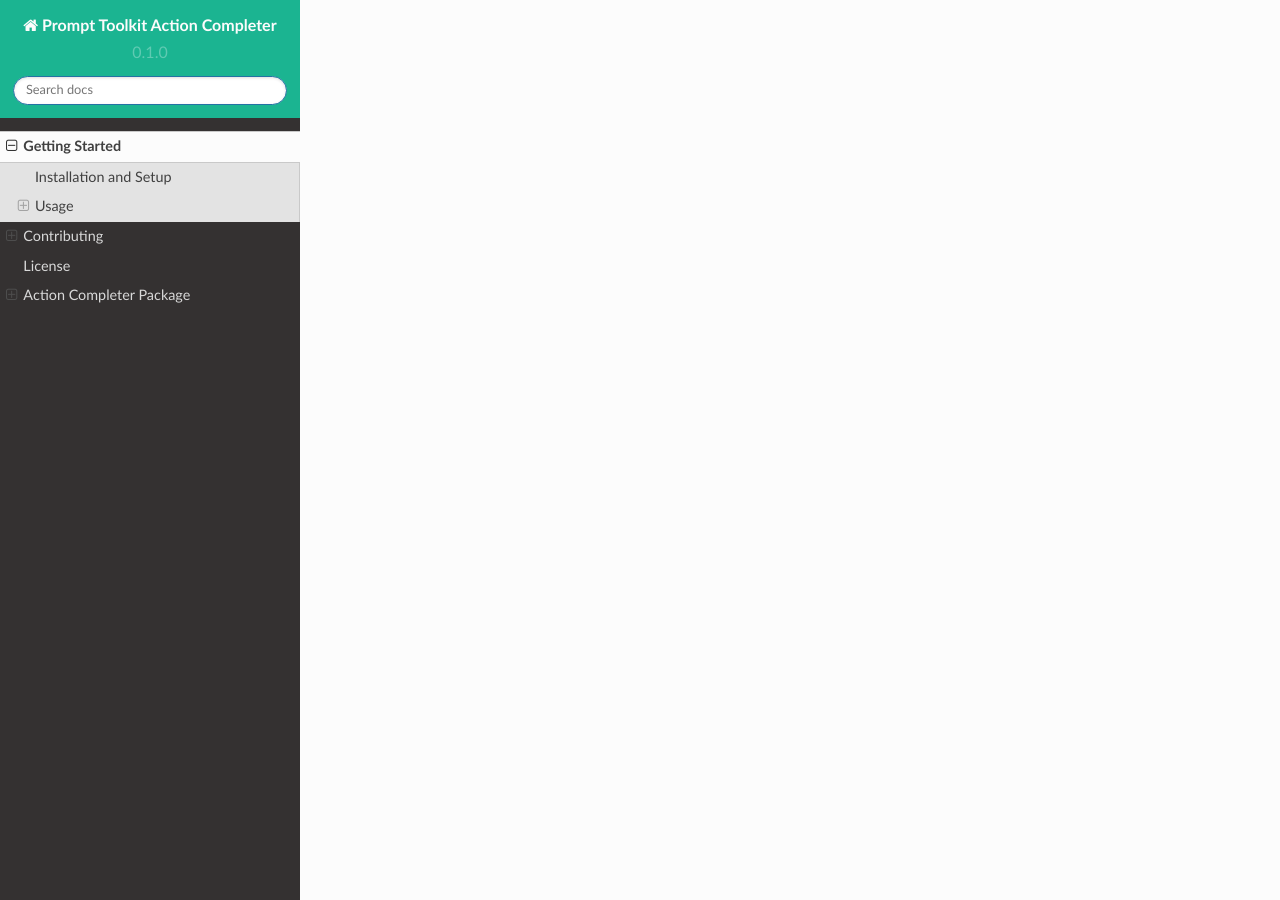
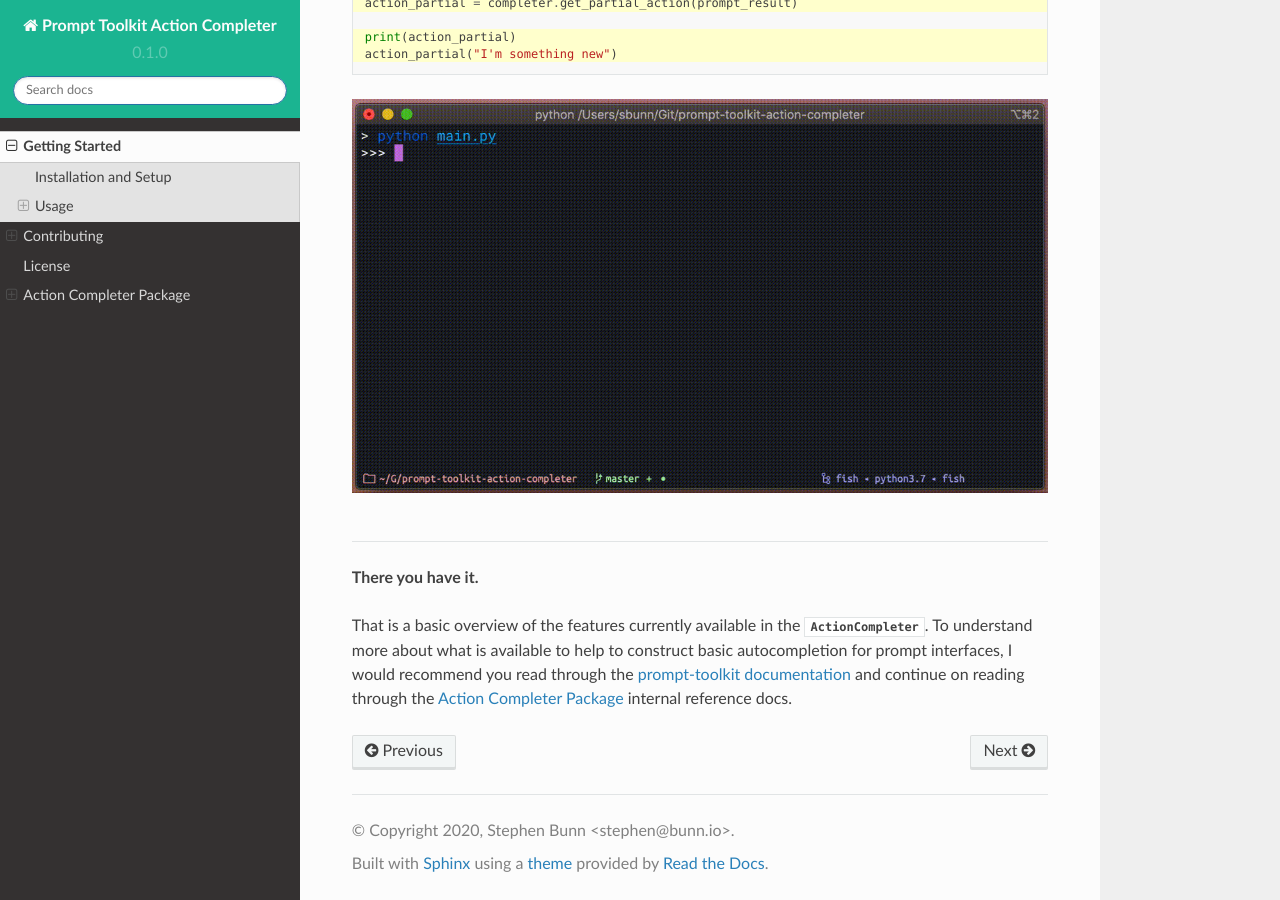
Before and after one commit to stephen-bunn/prompt-toolkit-action-completer, a Sphinx documentation site: the page built from docs/source/getting-started.rst, in a window 1280 px wide and 900 px high, scrolled down 19184 px. Built offline with Sphinx 7.4.7 and the Read the Docs theme 2.0.0, drawn with Linux system fonts in a browser that asks for light colours.

Commit message:
Adding recordings for existing examples
Signed-off-by: Stephen Bunn <stephen@bunn.io>

```diff
--- a/docs/source/getting-started.rst
+++ b/docs/source/getting-started.rst
@@ -308,6 +310,8 @@ that the user gives at least the number of defined parameters.
 
 .. literalinclude:: _static/assets/examples/006-capture-all-action.py
    :emphasize-lines: 8,10,12
+
+.. image:: _static/assets/recordings/006-capture-all-action.gif
 
 
 Nested Groups
@@ -324,6 +328,9 @@ newly created :class:`~.types.ActionGroup` instance.
 
 .. literalinclude:: _static/assets/examples/005-nested-action-group.py
    :emphasize-lines: 11,14,19
+
+.. image:: _static/assets/recordings/005-nested-action-group.gif
+
 
 .. important::
    Note that the :func:`~.types.param` decorator is only available from the
@@ -369,6 +376,8 @@ instance and will result in the completion results being styled all the same way
 .. literalinclude:: _static/assets/examples/007-color-completions.py
    :emphasize-lines: 11-12
 
+.. image:: _static/assets/recordings/007-color-completions.gif
+
 
 Both ``style`` and ``selected_style`` can be lazily evaluated if necessary.
 Simply pass a callable with a signature similar to the following:
@@ -386,6 +395,8 @@ leave everyone else with a red background:
 
 .. literalinclude:: _static/assets/examples/008-dynamic-color-completions.py
    :emphasize-lines: 8-14,20
+
+.. image:: _static/assets/recordings/008-dynamic-color-completions.gif
 
 
 .. warning::
@@ -484,3 +504,16 @@ the prompt to get an callable for the desired action with the casted parameters
 
 .. literalinclude:: _static/assets/examples/013-custom-action-execution.py
    :emphasize-lines: 10,12,16,18-19
+
+.. image:: _static/assets/recordings/013-custom-action-execution.gif
+
+----
+
+| **There you have it.**
+
+That is a basic overview of the features currently available in the
+:class:`~.completer.ActionCompleter`.
+To understand more about what is available to help to construct basic autocompletion for
+prompt interfaces, I would recommend you read through the
+`prompt-toolkit documentation <https://python-prompt-toolkit.readthedocs.io/>`_ and
+continue on reading through the :ref:`action_completer` internal reference docs.
```
Also changed, not shown: other parts of docs/source/getting-started.rst (+11 -0 lines), docs/source/_static/assets/recordings/005-advanced-touch-validation.gif (added), docs/source/_static/assets/recordings/005-nested-action-group.gif (added), docs/source/_static/assets/recordings/006-capture-all-action.gif (added), docs/source/_static/assets/recordings/007-color-completions.gif (added), docs/source/_static/assets/recordings/008-dynamic-color-completions.gif (added), docs/source/_static/assets/recordings/009-display-completions.gif (added), docs/source/_static/assets/recordings/010-display-formattedtext-completions.gif (added), docs/source/_static/assets/recordings/011-display-meta-completions.gif (added), docs/source/_static/assets/recordings/012-conditional-actions.gif (added), docs/source/_static/assets/recordings/013-custom-action-execution.gif (added).
